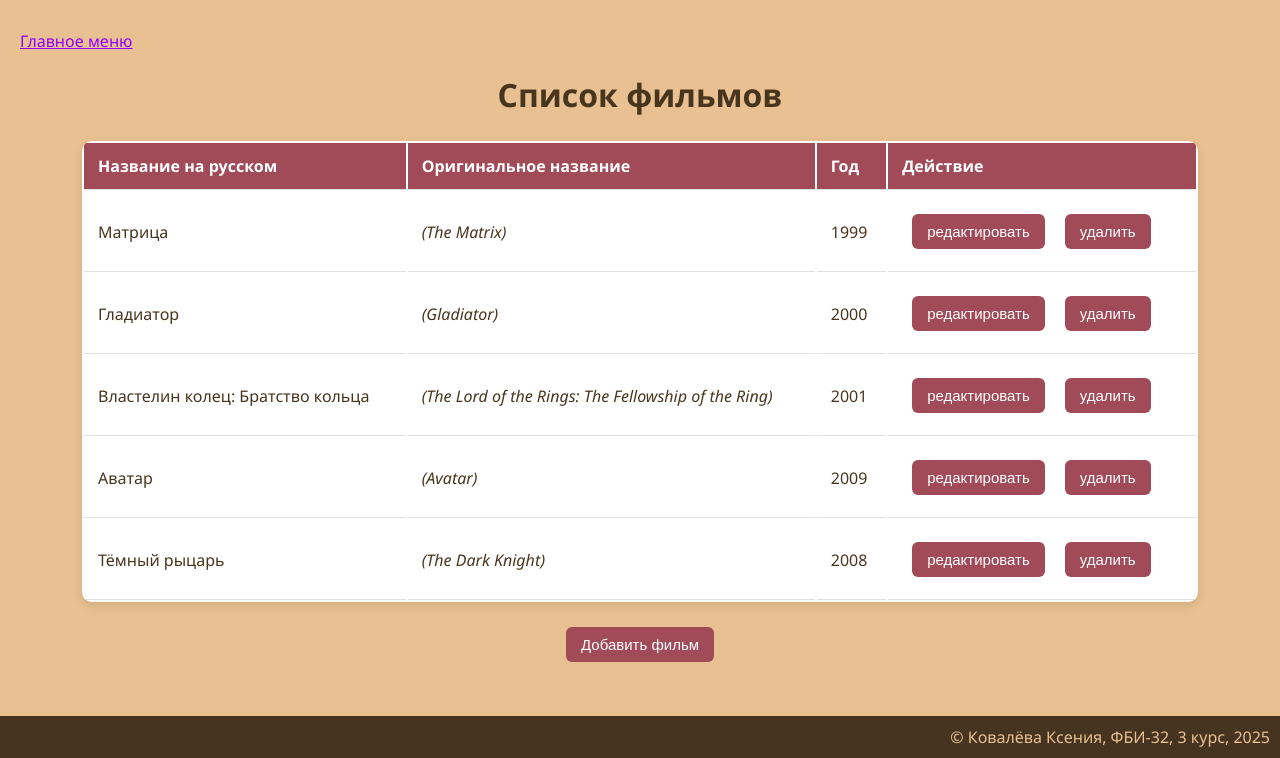
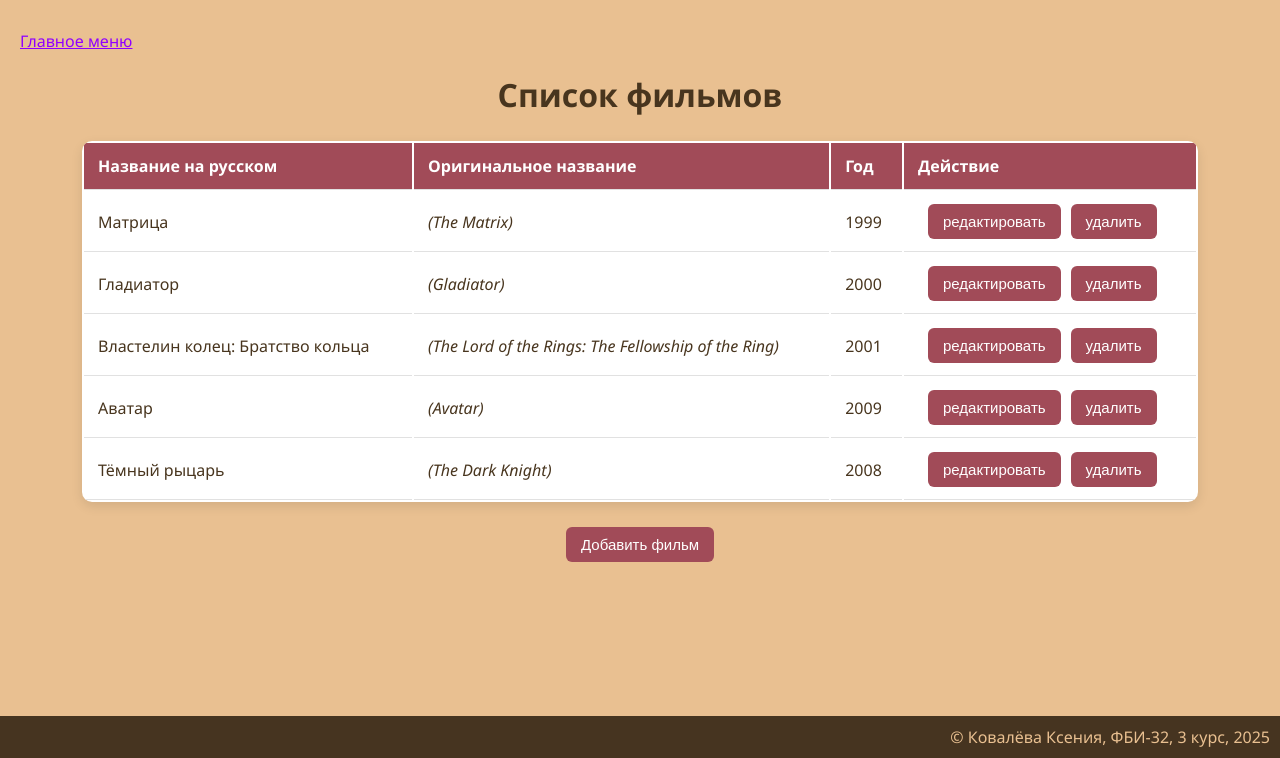
Before and after one commit to ksennnn/web-back-labs, a Flask app: page /lab7/ in a window 1280 px wide. Shown: the part 42-800 px from the top of the page. Run offline with Flask 3, Linux system fonts and the light colour scheme.

Commit message:
Правки 2

```diff
--- a/templates/lab7/index.html
+++ b/templates/lab7/index.html
@@ -38,7 +38,7 @@
         padding: 9px 15px;
         font-size: 15px;
         font-weight: 500;
-        margin: 10px;
+        margin-left: 10px;
         background: #a14b58;
         color: white;
     }
```
